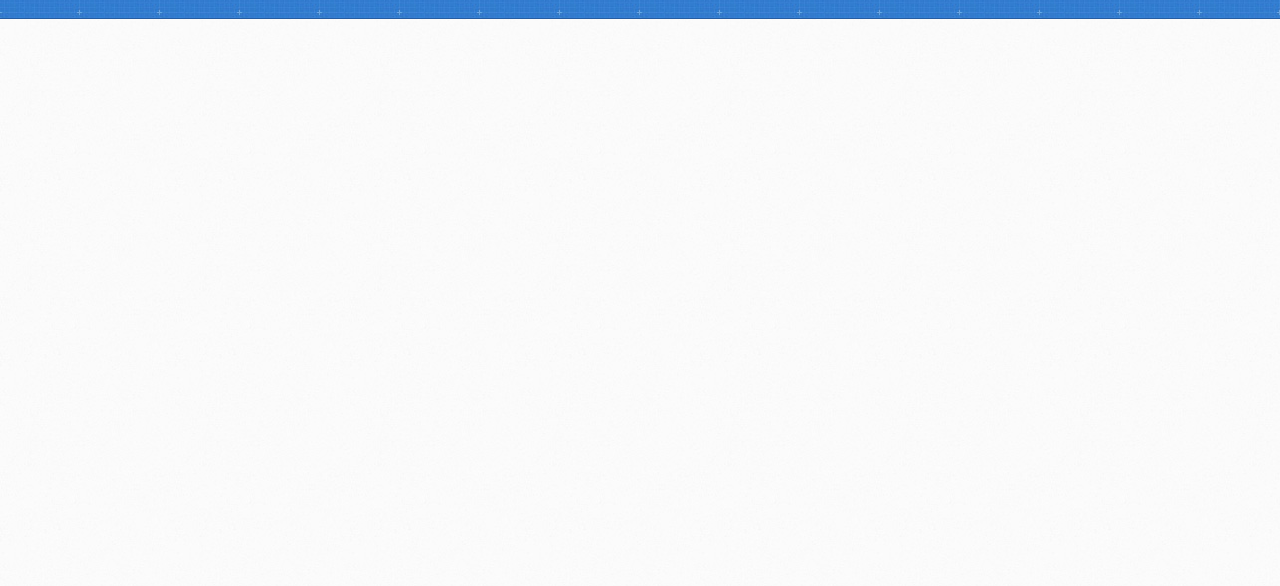
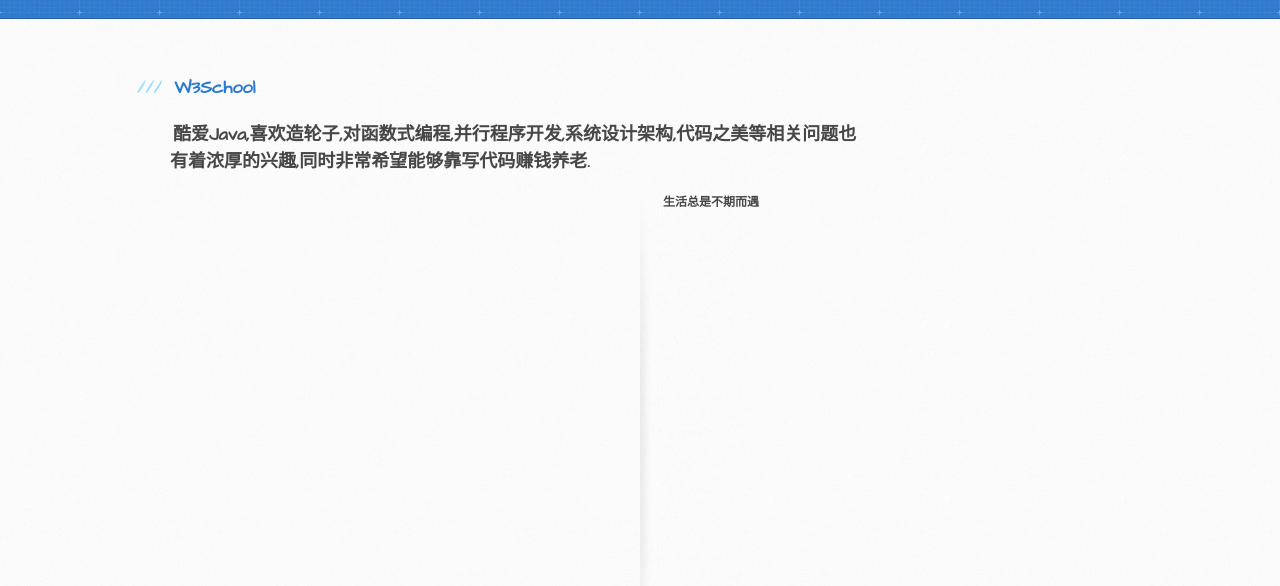
Before and after one commit to bnsdmm/bnsdmm.github.io, a plain HTML site: page about.html in a window 1280 px wide. Shown: the part 148-734 px from the top of the page. Drawn offline with Linux system fonts and the light colour scheme.

Commit message:
Update about.html

```diff
--- a/about.html
+++ b/about.html
@@ -25,6 +25,22 @@
       </div>
     </header>
 
+    <div id="content-wrapper">
+      <div class="inner clearfix">
+        <section id="main-content">
+          <h3>
+<a href="about.html">W3School</a><p>
+<p>酷爱Java,喜欢造轮子,对函数式编程,并行程序开发,系统设计架构,代码之美等相关问题也有着浓厚的兴趣,同时非常希望能够靠写代码赚钱养老.</p>
+
+
+        <aside id="sidebar">
+
+
+           <p>生活总是不期而遇</p>
+        </aside>
+      </div>
+    </div>
+
 
   </body>
 </html>
```
